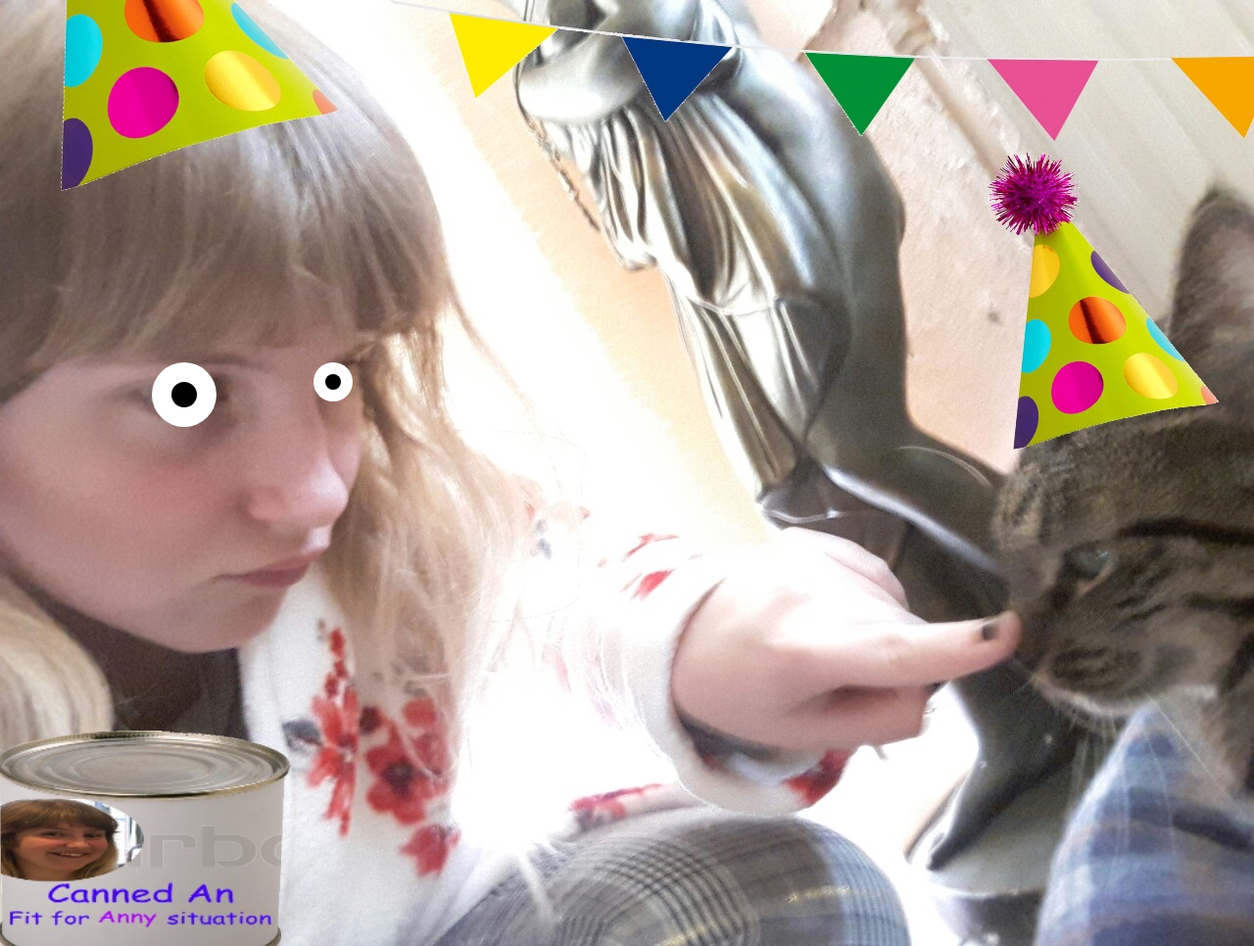
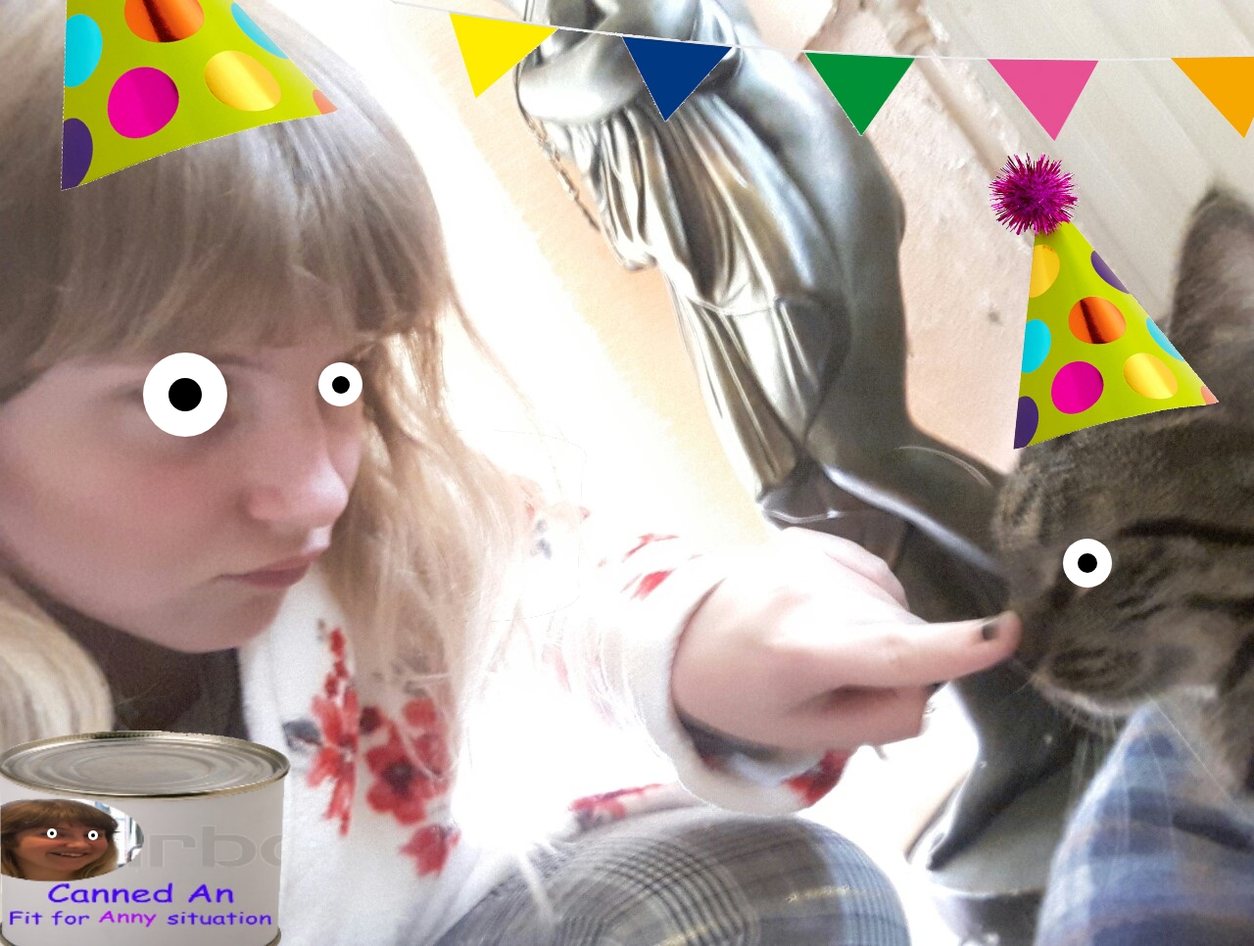
Before and after one commit to peamy/birthday, a plain HTML site: page ann.html in a window 1280 px wide. Shown: the top 966 px of the page at 98% size. Drawn offline with Linux system fonts and the light colour scheme.

Commit message:
finished

```diff
--- a/ann.html
+++ b/ann.html
@@ -46,8 +46,11 @@
     <div>
       <div id="monstereyes">
         <script>
-          var eye = new DrawEye("eye1", "pupil1", 320, 370, 40);
-          var eye = new DrawEye("eye2", "pupil2", 155, 370, 66);
+          var eye = new DrawEye("eye1", "pupil1", 325, 370, 45); //ann rigt
+          var eye = new DrawEye("eye2", "pupil2", 146, 360, 86); //ann left
+          var eye = new DrawEye("eye3", "pupil3", 1085, 550, 50); //cat
+          var eye = new DrawEye("eye4", "pupil4", 48, 846, 10); //can ann left
+          var eye = new DrawEye("eye5", "pupil5", 90, 848, 10); //can ann right
         </script>
       </div>
 
@@ -65,7 +68,7 @@
     </div>
 
     <script>
-      var audio = new Audio('music/tool_eier_von_satan.mp3');
+      var audio = new Audio('music/spanish_flee.mp3');
       audio.play();
     </script>
 
```
Also changed, not shown: mimi.html (+5 -4 lines), images/ann/cAn.jpg (deleted), images/mimi/mimi_bird.jpg (deleted), images/mimi/mimi_stairs.JPG (deleted), images/mimi/mimi_stairs_party.jpg (added), 6 other files.
